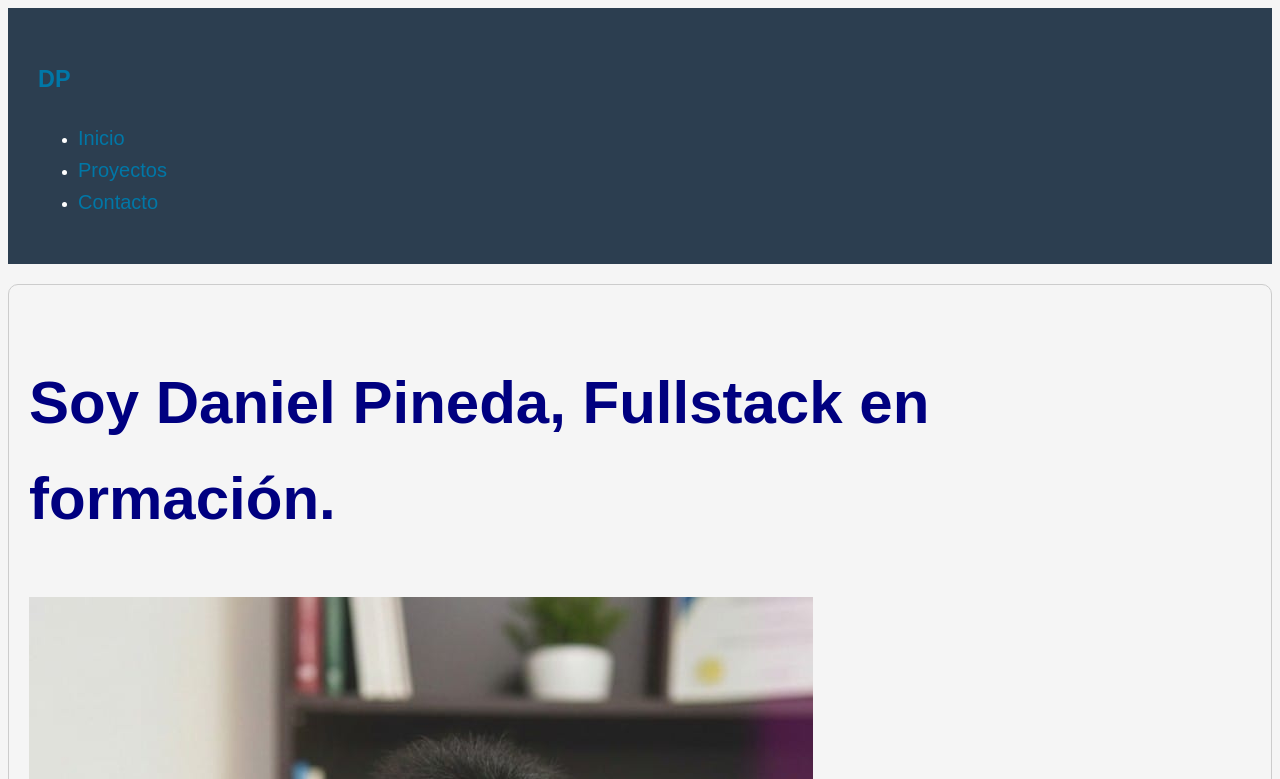
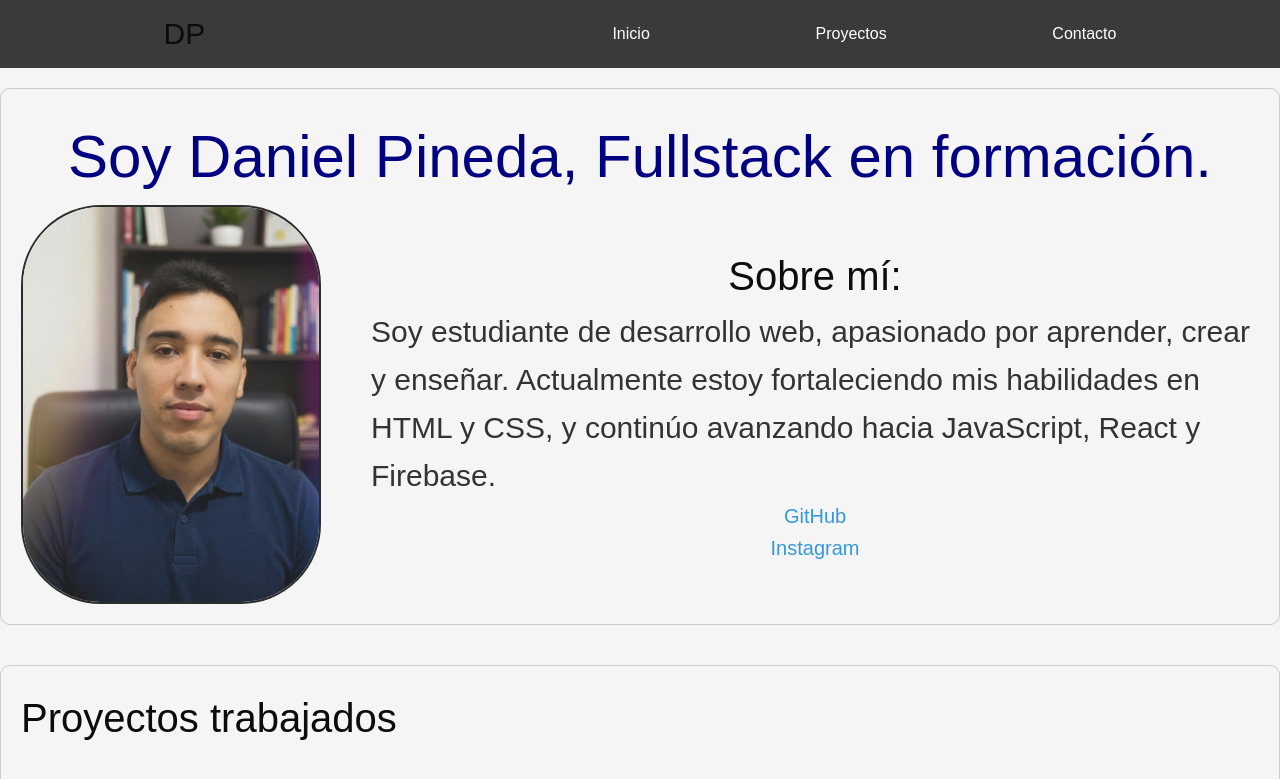
Before and after one commit to DanielPineda404/portfolio, a plain HTML site: page index.html in a window 1280 px wide. Shown: the top 779 px of the page. Drawn offline with Linux system fonts and the light colour scheme.

Commit message:
style(css): add css reset file

```diff
--- /dev/null
+++ b/css/reset.css
@@ -0,0 +1,48 @@
+/* http://meyerweb.com/eric/tools/css/reset/
+   v2.0 | 20110126
+   License: none (public domain)
+*/
+
+html, body, div, span, applet, object, iframe,
+h1, h2, h3, h4, h5, h6, p, blockquote, pre,
+a, abbr, acronym, address, big, cite, code,
+del, dfn, em, img, ins, kbd, q, s, samp,
+small, strike, strong, sub, sup, tt, var,
+b, u, i, center,
+dl, dt, dd, ol, ul, li,
+fieldset, form, label, legend,
+table, caption, tbody, tfoot, thead, tr, th, td,
+article, aside, canvas, details, embed,
+figure, figcaption, footer, header, hgroup,
+menu, nav, output, ruby, section, summary,
+time, mark, audio, video {
+	margin: 0;
+	padding: 0;
+	border: 0;
+	font-size: 100%;
+	font: inherit;
+	vertical-align: baseline;
+}
+/* HTML5 display-role reset for older browsers */
+article, aside, details, figcaption, figure,
+footer, header, hgroup, menu, nav, section {
+	display: block;
+}
+body {
+	line-height: 1;
+}
+ol, ul {
+	list-style: none;
+}
+blockquote, q {
+	quotes: none;
+}
+blockquote:before, blockquote:after,
+q:before, q:after {
+	content: '';
+	content: none;
+}
+table {
+	border-collapse: collapse;
+	border-spacing: 0;
+}
--- a/index.html
+++ b/index.html
@@ -3,6 +3,7 @@
 <head>
     <meta charset="UTF-8">
     <meta name="viewport" content="width=device-width, initial-scale=1.0">
+    <link rel="stylesheet" href="css/reset.css">
     <link rel="stylesheet" href="styles.css">
     <title>Daniel Pineda | Desarrollador Web</title>
 </head>
@@ -16,18 +17,18 @@
                 <h3>DP</h3>
             </a>
 
-            <nav>
+            <nav class="header__nav">
 
-                <ul>
+                <ul class="header__list">
 
-                    <li>
-                        <a href="index.html">Inicio</a>
+                    <li class="header__list-item">
+                        <a class="header__list-link" href="index.html">Inicio</a>
                     </li>
-                    <li>
-                        <a href="#proyectos">Proyectos</a>
+                    <li class="header__list-item">
+                        <a class="header__list-link" href="#proyectos">Proyectos</a>
                     </li>
-                    <li>
-                        <a href="#contacto">Contacto</a>
+                    <li class="header__list-item">
+                        <a class="header__list-link" href="#contacto">Contacto</a>
                     </li>
 
                 </ul>
@@ -40,27 +41,35 @@
 
     <main>
 
-        <div>
+        <div class="main__container">
 
-            <section class="section">
+            <section class="section__aboutme">
 
                 <h1>Soy Daniel Pineda, Fullstack en formación.</h1>
 
-                <img src="/assets/img/Imagen-DanielPineda-Oficina.jpeg" alt="foto daniel pineda sentado mirando a la camara">
+                <div class="aboutme__content">
 
-                <h2>Sobre mí:</h2>
+                    <img class="aboutme__img" src="/assets/img/Imagen-DanielPineda-Oficina.jpeg" alt="foto daniel pineda sentado mirando a la camara">
 
-                <p>Soy estudiante de desarrollo web, apasionado por aprender, crear y enseñar. Actualmente estoy fortaleciendo mis habilidades en HTML y CSS, y continúo avanzando hacia JavaScript, React y Firebase.</p>
+                    <div class="aboutme__description">
 
-                <a href="https://www.github.com/danielpineda404" target="_blank">GitHub</a>
+                        <h2>Sobre mí:</h2>
 
-                <a href="https://www.instagram.com/danielpineda.404" target="_blank">Instagram</a>
+                        <p>Soy estudiante de desarrollo web, apasionado por aprender, crear y enseñar. Actualmente estoy fortaleciendo mis habilidades en HTML y CSS, y continúo avanzando hacia JavaScript, React y Firebase.</p>
+
+                        <a href="https://www.github.com/danielpineda404" target="_blank">GitHub</a>
+
+                        <a href="https://www.instagram.com/danielpineda.404" target="_blank">Instagram</a>
+
+                    </div>
+
+                </div>
 
             </section>
 
-            <section class="section">
+            <section class="section__projects">
 
-                <ul>
+                <ul class="header__list">
 
                     <h2>Proyectos trabajados</h2>
 
--- a/styles.css
+++ b/styles.css
@@ -10,9 +10,45 @@ body{
 }
 
 .header__container{
-    background-color: #2c3e50;
+    display: flex;
+    justify-content: space-around;
+    align-items: center;
+    background-color: #3a3a3a;
     color: white;
-    padding: 30px;
+    gap: 100px;
+    flex-wrap: wrap;
+    padding: 10px;
+}
+
+.header__nav{
+    width: 40%;
+}
+
+.header__list{
+    display: flex;
+    justify-content: space-between;
+    flex-wrap: wrap;
+    gap: 2rem;
+    list-style: none;
+}
+
+.header__list-link{
+    color: #ffffff;
+    text-decoration: none;
+    font-size: 16px;
+    font-weight: 100;
+    transition: 0.3s ease-out;
+}
+
+.header__list-link:hover{
+    color: #e4ff4dbb;
+}
+
+.main__container{
+    display: flex;
+    flex-direction: column;
+    align-items: center;
+    justify-content: center;
 }
 
 h1{
@@ -25,19 +61,53 @@ h2{
     color: #0c0c0c;
 }
 
+h3{
+    font-size: 30px;
+    color: #0c0c0c;
+}
+
 p{
-    font-size: 25px;
+    font-size: 30px;
 }
 
 a{
-    color: #0077a7;
+    color: #3498db;
     text-decoration: none;
     font-size: 20px;
     font-weight: 100;
-    font-family: 'Fredoka', sans-serif;
 }
 
-.section{
+.section__aboutme{
+    display: flex;
+    flex-direction: column;
+    align-items: center;
+    padding: 20px;
+    margin: 20px 0;
+    border: 1px solid #ccc;
+    border-radius: 10px;
+}
+
+.aboutme__content{
+    display: flex;
+    justify-content:space-between;
+    width: 100%;
+    gap: 50px;
+}
+
+.aboutme__img{
+    width: 300px;
+    border: 2px solid #2c2c2c;
+    border-radius: 80px;
+}
+
+.aboutme__description{
+    display: flex;
+    flex-direction: column;
+    align-items: center;
+    justify-content: center;
+}
+
+.section__projects{
     padding: 20px;
     margin: 20px 0;
     border: 1px solid #ccc;
```
